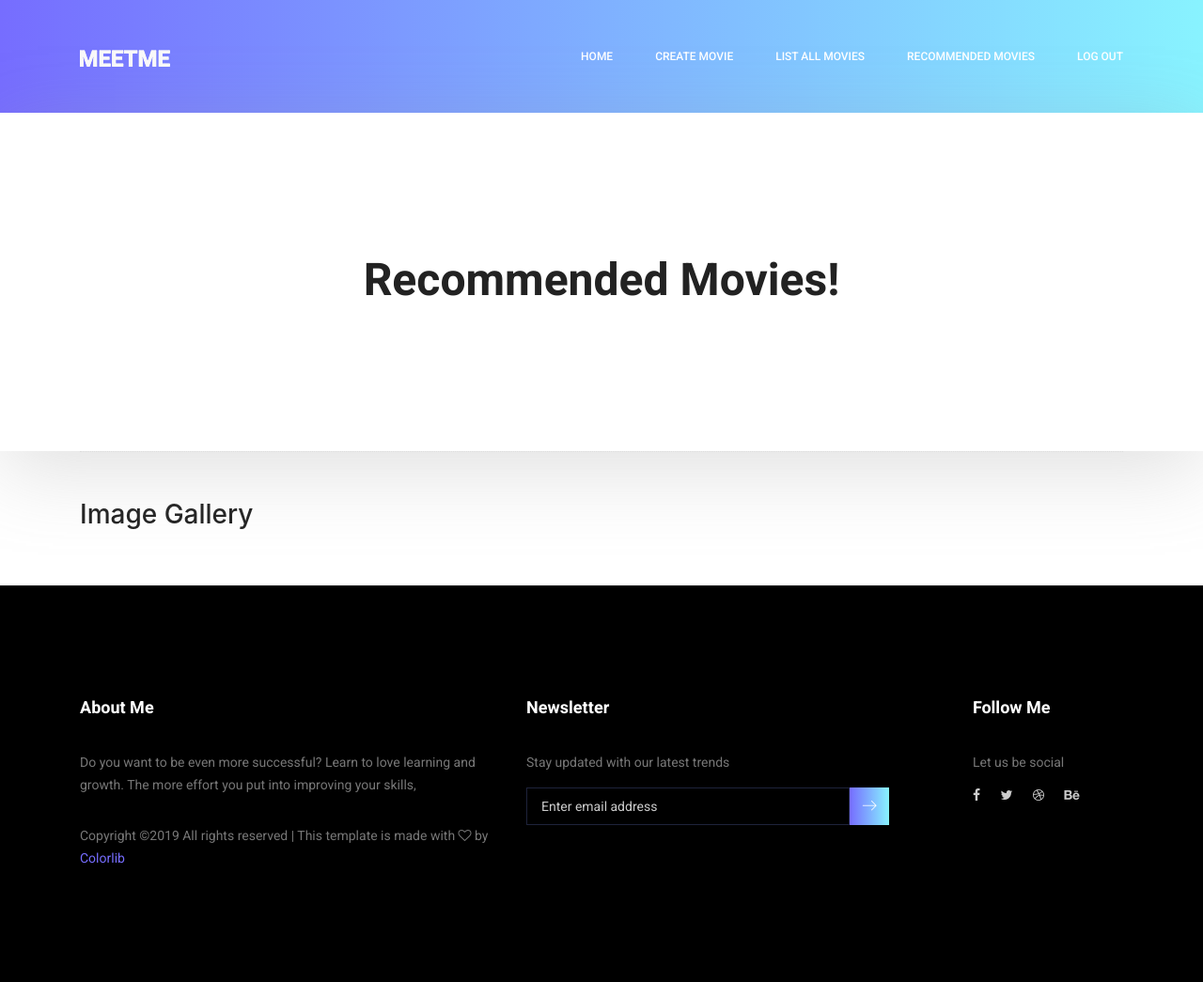
After one commit to fava9410/omnibnk_test, a Django app: page /movies/recommended_movies in a window 1280 px wide. The commit adds this page. Shown: the whole page at 94% size. Run offline with Django 3.2, Linux system fonts and the light colour scheme; the visitor is signed in with stand-in values (Sample User, id 1); data that the repository does not hold is empty; some libraries are stand-ins or nearby versions.

Commit message:
recommendations random and images added

```diff
--- a/movies/forms.py
+++ b/movies/forms.py
@@ -4,4 +4,4 @@ from .models import Movie
 class create_movie_form(ModelForm):
     class Meta:
         model = Movie
-        fields = ('name','released_date','genre','director',)
+        fields = ('name','released_date','genre','director','imagefile',)
--- a/movies/models.py
+++ b/movies/models.py
@@ -20,3 +20,8 @@ class Movie(AuditLog):
     genre = models.ForeignKey(Genre, on_delete=models.CASCADE, null = False, blank = False)
     released_date = models.DateField()
     director = models.CharField(max_length = 100, null=False, blank = False)
+    imagefile = models.FileField(upload_to='movies_pictures/%Y/%m/%d/', null = True)
+
+class UserMovies(models.Model):
+    user = models.ForeignKey(User, on_delete=models.CASCADE, null = False, blank = False, related_name = 'user_movie')
+    movie = models.ForeignKey(Movie, on_delete=models.CASCADE, null = False, blank = False, related_name = 'favorite_movie')
--- a/movies/urls.py
+++ b/movies/urls.py
@@ -8,4 +8,6 @@ urlpatterns = [
     path('movie_detail/<int:pk>/', views.MovieDetail.as_view()),
     path('edit_movie/<int:pk>/', views.edit_movie, name='edit_movie'),
     path('manage_genres', views.GenresList.as_view(), name='manage_genres'),
+    path('recommended_movies', views.recommended_movies, name='recommended_movies'),
+    path('add_user_movie', views.add_user_movie, name='add_user_movie'),
 ]
--- a/movies/views.py
+++ b/movies/views.py
@@ -4,14 +4,15 @@ from django.shortcuts import render, HttpResponse, redirect, HttpResponseRedirec
 from django.views.decorators.csrf import csrf_exempt
 from rest_framework import generics, permissions
 from .forms import create_movie_form
-from .models import Movie, Genre
+from .models import Movie, Genre, UserMovies
 from .serializer import MovieSerializer, GenreSerializer
 
 @login_required
 @csrf_exempt
 def create_movie(request):
     if request.method == 'POST':
-        form = create_movie_form(request.POST)
+        form = create_movie_form(request.POST, request.FILES)
+
         if form.is_valid():
             valid_form = form.save(commit = False)
             valid_form.created_by_id = request.user.id
@@ -44,3 +45,19 @@ class MovieDetail(generics.RetrieveUpdateDestroyAPIView):
 def edit_movie(request, pk):
     movie = Movie.objects.get(id = pk)
     return render(request, "movies/edit_movie.html", {'movie': movie})
+
+def recommended_movies(request):
+    query = 'select * from movies_movie where id not in \
+    (select movie_id from movies_usermovies where user_id = {}) \
+    order by Random() Limit 5;'.format(request.user.id)
+
+    movies = Movie.objects.raw(query)
+
+    return render(request, "movies/recommendations.html", {'movies': movies})
+
+@login_required
+@csrf_exempt
+def add_user_movie(request):
+    movie = request.POST.get('movie')
+    usermovies = UserMovies.objects.create(user = request.user, movie_id = movie)
+    return HttpResponse('ok')
--- a/omnibnk_test/urls.py
+++ b/omnibnk_test/urls.py
@@ -14,6 +14,8 @@ Including another URLconf
     2. Add a URL to urlpatterns:  path('blog/', include('blog.urls'))
 """
 from django.contrib import admin
+from django.conf import settings
+from django.conf.urls.static import static
 from django.urls import path, include
 from . import views
 
@@ -25,4 +27,4 @@ urlpatterns = [
     path('log_out', views.log_out, name='log_out'),
     path('check_username', views.check_username, name='check_usernamecheck_username'),
     path('movies/', include('movies.urls'))
-]
+] + static(settings.MEDIA_URL, document_root=settings.MEDIA_ROOT)
--- a/omnibnk_test/views.py
+++ b/omnibnk_test/views.py
@@ -45,7 +45,7 @@ def sign_up(request):
                     last_name = data['last_name'],
                     password = make_password(data['password']),
                     is_superuser = False)
-        return redirect('home')
+        return redirect('log_in')
     else:
         return render(request, "sign_up.html", context)
 
--- /dev/null
+++ b/static/js/recommendations.js
@@ -0,0 +1,12 @@
+function add_user_movie(id){
+	$.ajax({
+			type:"POST",
+			cache:false,
+			url:"/movies/add_user_movie",
+			data: {'movie':id},
+			success: function (response) {
+				alert("Movie added to your favorite list");
+				$("#img_"+id.toString()).hide()
+			}
+	});
+};
--- a/templates/base.html
+++ b/templates/base.html
@@ -43,6 +43,7 @@
                 {% if user.is_authenticated %}
 								<li class="nav-item"><a class="nav-link" href="/movies/create_movie">Create movie</a></li>
                 <li class="nav-item"><a class="nav-link" href="/movies/all_movies">List all movies</a></li>
+                <li class="nav-item"><a class="nav-link" href="/movies/recommended_movies">Recommended movies</a></li>
                 <li class="nav-item"><a class="nav-link" href="/log_out">Log out</a></li>
                 {% else %}
                   <li class="nav-item"><a class="nav-link" href="/sign_up">Sign up</a></li>
--- a/templates/movies/create_movie.html
+++ b/templates/movies/create_movie.html
@@ -28,6 +28,10 @@
               <div class="mt-10">
                 <input type="text" name="director" placeholder="Director" onfocus="this.placeholder = ''" onblur="this.placeholder = 'Director'" required class="single-input">
               </div>
+
+              <div class="mt-10">
+                <input type="file" name="imagefile" accept="image/*" required>
+              </div>
               <div class="form-select mt-10">
                 <select name="genre">
                 {% for genre in genres %}
@@ -35,7 +39,7 @@
                 {% endfor %}
               </div>
               <div class="mt-10">
-                <input type="submit" value="Create movie">
+                <input type="submit" value="Create movie" class="genric-btn info">
               </div>
             </form>
           </div>
--- /dev/null
+++ b/templates/movies/recommendations.html
@@ -0,0 +1,37 @@
+{% extends "base.html" %}
+  {% load static %}
+  {% block content %}
+  <link rel="stylesheet" href="//cdnjs.cloudflare.com/ajax/libs/twitter-bootstrap/4.0.0/css/bootstrap.css">
+  <link rel="stylesheet" href="https://fonts.googleapis.com/icon?family=Material+Icons">
+
+  <section class="banner_area">
+      <div class="box_1620">
+        <div class="banner_inner d-flex align-items-center">
+          <div class="container">
+            <div class="banner_content text-center">
+              <h2>Recommended Movies!</h2>
+            </div>
+          </div>
+        </div>
+      </div>
+  </section>
+  <div class="whole-wrap">
+    <div class="container">
+      <div class="section-top-border">
+        <h3 class="title_color">Image Gallery</h3>
+        <div class="row gallery-item">
+          {% for movie in  movies %}
+          <div class="col-md-4">
+            <div class="single-gallery-image" style="background: url(/media/{{movie.imagefile}});"
+            onclick="add_user_movie({{movie.id}})" id="img_{{movie.id}}"></div>
+          </div>
+          {% endfor %}
+        </div>
+      </div>
+    </div>
+  </div>
+
+  <script src="https://cdn.jsdelivr.net/npm/js-cookie@2/src/js.cookie.min.js"></script>
+  <script src="{% static 'js/recommendations.js' %}"></script>
+  {% endblock %}
+|
```
Also changed, not shown: templates/movies/edit_movie.html (+4 -3 lines), movies/migrations/0003_auto_20190808_1537.py (added).
